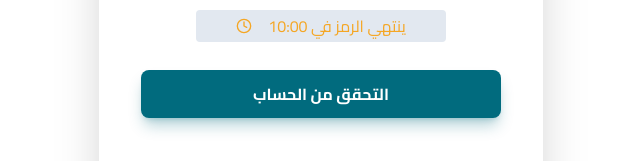
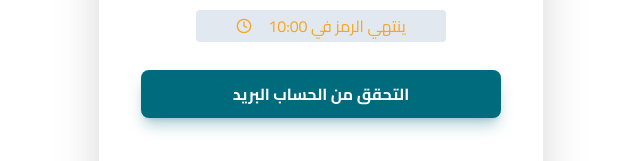
Before and after one commit to alweyalsabban/Eifad-Project, a Next.js app: page /Cheak in a window 1280 px wide. Shown: the part 427-588 px from the top of the page, without its empty margins (319-959 px from the left). Built offline with nearby package versions, Linux system fonts and the light colour scheme.

Commit message:
test vercel auto deploy

```diff
--- a/app/Cheak/page.tsx
+++ b/app/Cheak/page.tsx
@@ -53,14 +53,14 @@ function Page() {
 
           <input
             type="submit"
-            value="التحقق من الحساب"
+            value="التحقق من الحساب البريد"
             className="w-90 h-12 mt-7 bg-primaryColorBlue text-auxiliaryColorWhite font-bold rounded-lg
           hover:cursor-pointer hover:scale-105 duration-500 shadow-[0px_4px_6px_-4px_rgba(1,107,126,0.3),0px_10px_15px_-3px_rgba(1,107,126,0.3)]"
           />
         </form>
 
         <div className="mt-10 font-bold text-sm hover:cursor-pointer flex items-center gap-2">
-          <a>الرجوع لتسجيل الدخول</a>
+          <a href="/regestier">الرجوع لتسجيل الدخول</a>
           <IoMdArrowBack size={15} />
         </div>
       </div>
```
